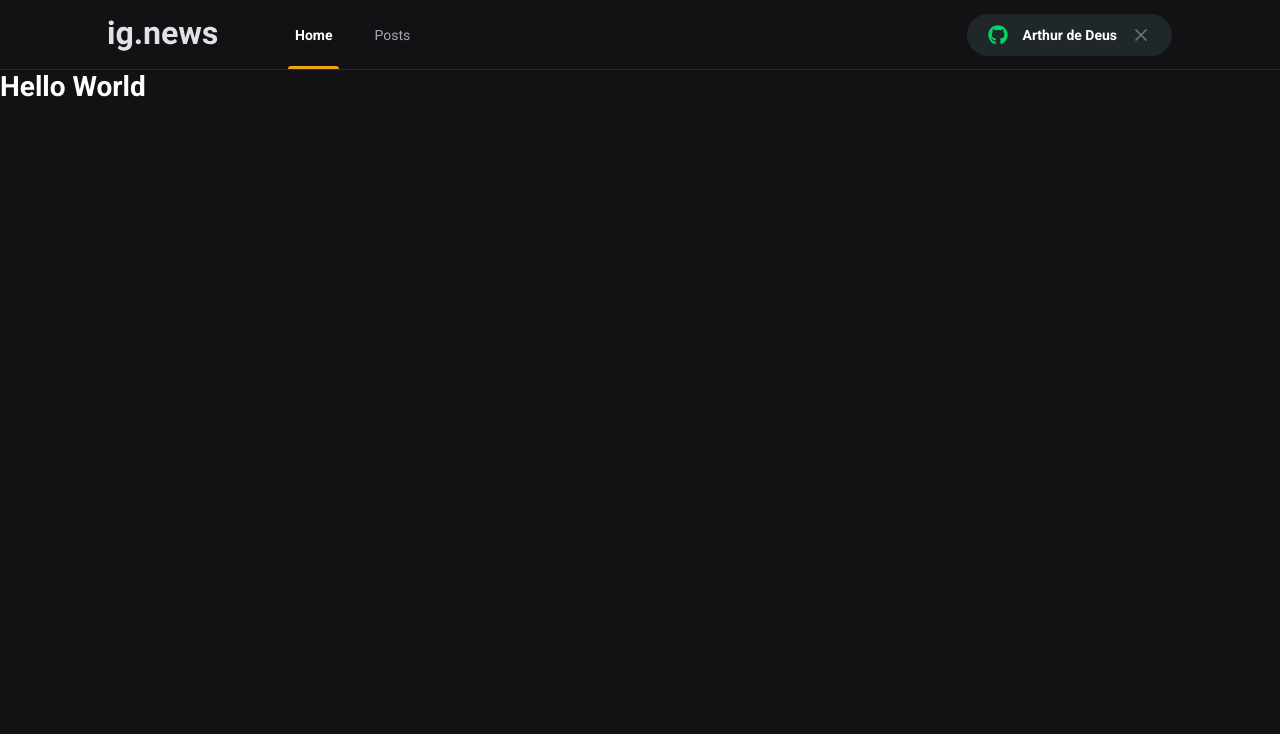
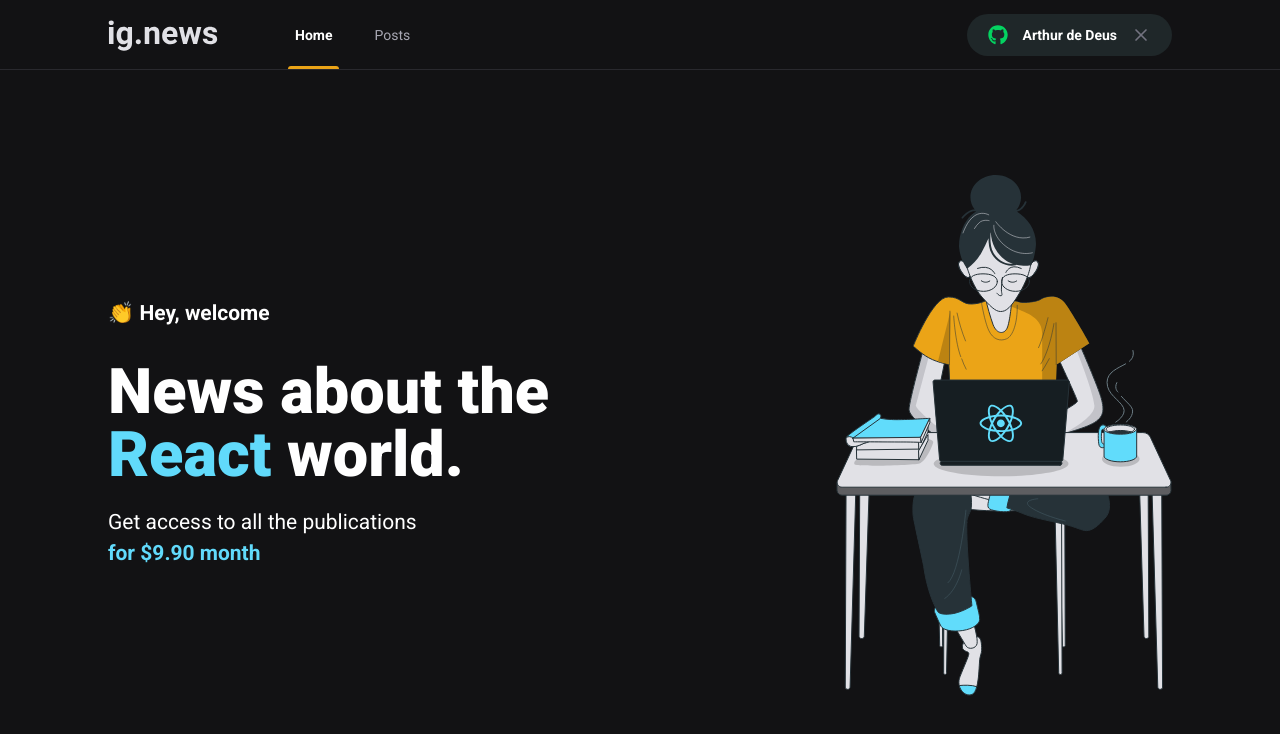
Before and after one commit to arthurdedeus/ignews, a Next.js app: page / in a window 1280 px wide. Shown: the top 734 px of the page. Built offline with nearby package versions, Linux system fonts and the light colour scheme.

Commit message:
feat: Create and style home page

```diff
--- /dev/null
+++ b/src/pages/home.module.scss
@@ -0,0 +1,42 @@
+.contentContainer {
+  max-width: 1120px;
+  margin: 0 auto;
+  padding: 0 2rem;
+  height: calc(100vh - 5rem);
+
+  display: flex;
+  align-items: center;
+  justify-content: space-between;
+}
+
+.hero {
+  max-width: 600px;
+
+  > span {
+    font-size: 1.5rem;
+    font-weight: bold;
+  }
+
+  h1 {
+    font-size: 4.5rem;
+    line-height: 4.5rem;
+    font-weight: 900;
+    margin-top: 2.5rem;
+
+    span {
+      color: var(--cyan-500);
+    }
+
+  }
+
+  p {
+    font-size: 1.5rem;
+    line-height: 2.25rem;
+    margin-top: 1.5rem;
+
+    span {
+      color: var(--cyan-500);
+      font-weight: bold;
+    }
+  }
+}
--- a/src/pages/index.tsx
+++ b/src/pages/index.tsx
@@ -1,12 +1,26 @@
 import Head from 'next/head'
+
+import styles from './home.module.scss'
 
 export default function Home() {
   return (
     <>
       <Head>
-        <title>Início | ig.news</title>
+        <title>Home | ig.news</title>
       </Head>
-      <h1>Hello World</h1>
+
+      <main className={styles.contentContainer}>
+        <section className={styles.hero}>
+          <span>👏 Hey, welcome</span>
+          <h1>News about the <span>React</span> world.</h1>
+          <p>
+            Get access to all the publications <br />
+            <span>for $9.90 month</span>
+          </p>
+        </section>
+
+        <img src="/images/avatar.svg" alt="Girl coding" />
+      </main>
     </>
   )
 }
```
